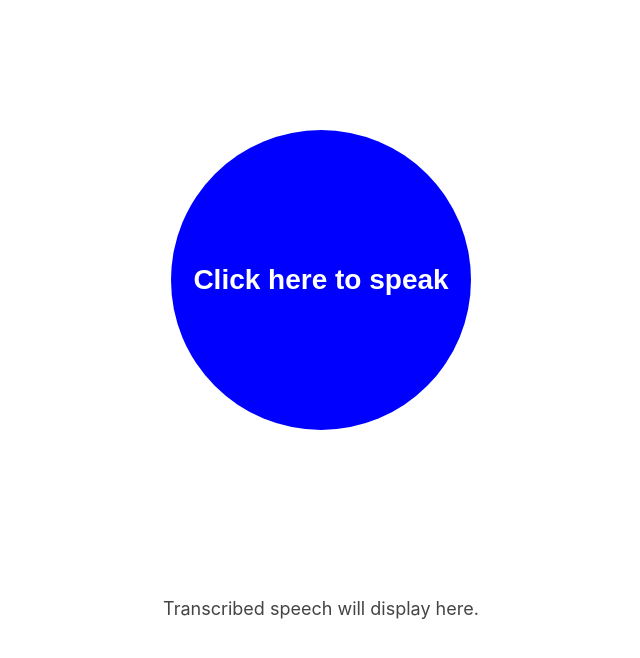
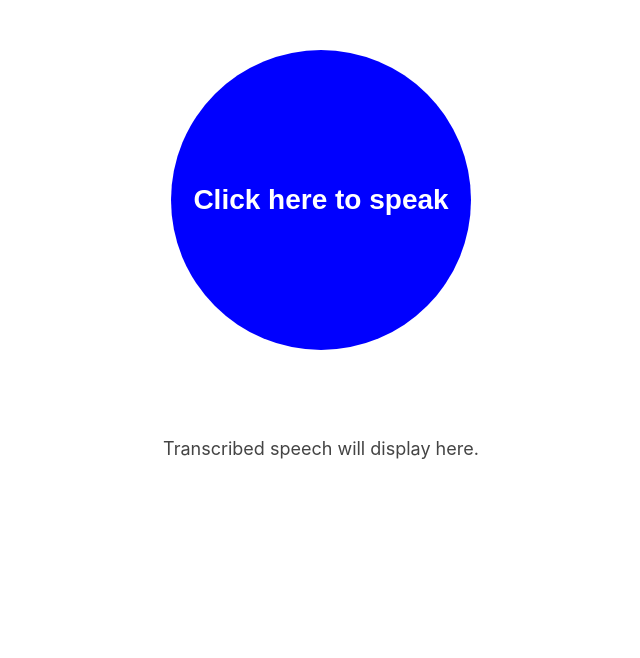
Before and after one commit to pahancha/speechPAL-react, a React (Create React App) app: page / in a window 1280 px wide. Shown: the top 658 px of the page, without its empty margins (319-959 px from the left). Built offline with nearby package versions, Linux system fonts and the light colour scheme.

Commit message:
animation after clicking the button

```diff
--- a/src/components/SpeechRecognitionButton.css
+++ b/src/components/SpeechRecognitionButton.css
@@ -1,8 +1,8 @@
 .button-container {
     display: flex;
+    justify-content: center;
     align-items: center;
-    justify-content: center;
-    height: 70vh;
+    height: 50vh;
   }
 
   .speech-button {
@@ -17,14 +17,25 @@
     border: none;
     outline: none;
     cursor: pointer;
+    position: relative;
   }
 
   .recording {
     background-color: red;
+    animation: pulse 1s ease-in-out infinite;
   }
 
-  .speech-button:hover {
-    background-color: darkblue;
+
+  @keyframes pulse {
+    0% {
+      transform: scale(1);
+    }
+    50% {
+      transform: scale(1.1);
+    }
+    100% {
+      transform: scale(1);
+    }
   }
 
   @media (max-width: 768px) {
--- a/src/screens/RecordingScreen.jsx
+++ b/src/screens/RecordingScreen.jsx
@@ -3,15 +3,19 @@ import SpeechRecognitionButton from '../components/SpeechRecognitionButton';
 import TranscribedText from '../components/TranscribedText';
 
 function RecordingScreen() {
-  const [transcribedText, setTranscribedText] = useState('');
+  const [transcribedText, setTranscribedText] = useState('Transcribed speech will display here.');
 
-  function handleTranscription(text) {
-    setTranscribedText(text);
+  function handleStartRecording(isRecording) {
+    if (isRecording) {
+      console.log('Recording started');
+    } else {
+      console.log('Recording stopped');
+    }
   }
 
   return (
     <div>
-      <SpeechRecognitionButton onTranscription={handleTranscription} />
+      <SpeechRecognitionButton onStartRecording={handleStartRecording} />
       <TranscribedText text={transcribedText} />
     </div>
   );
```
